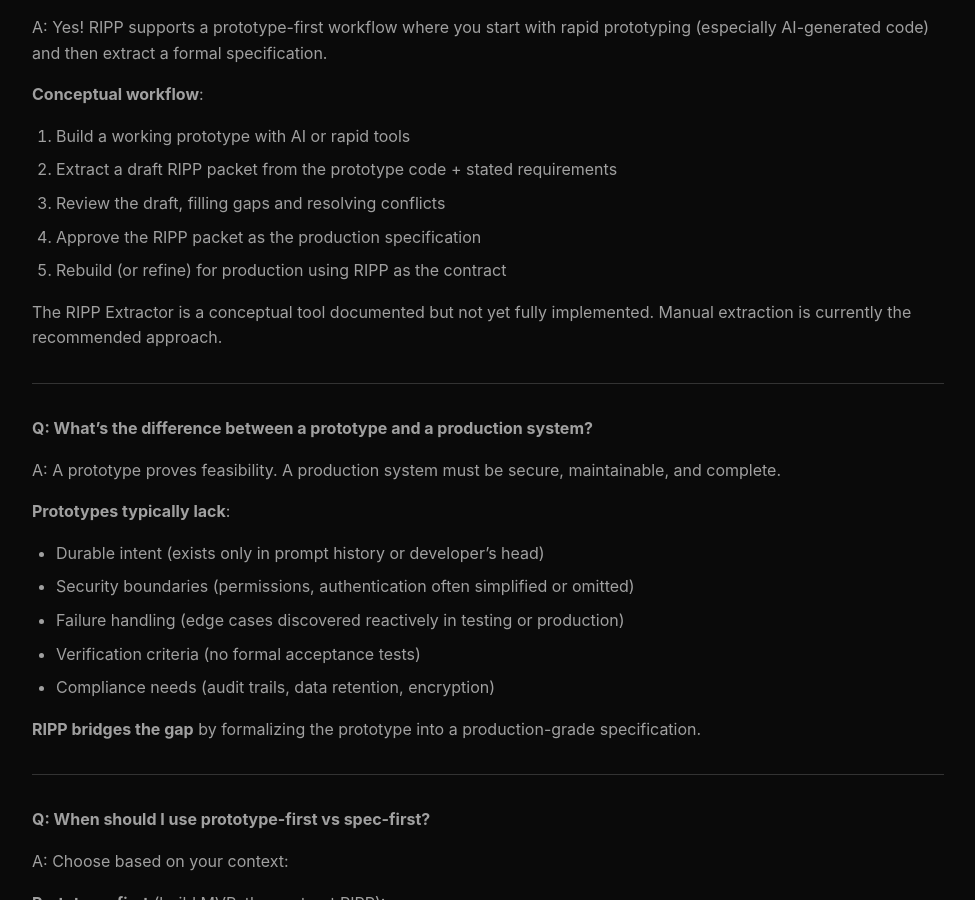
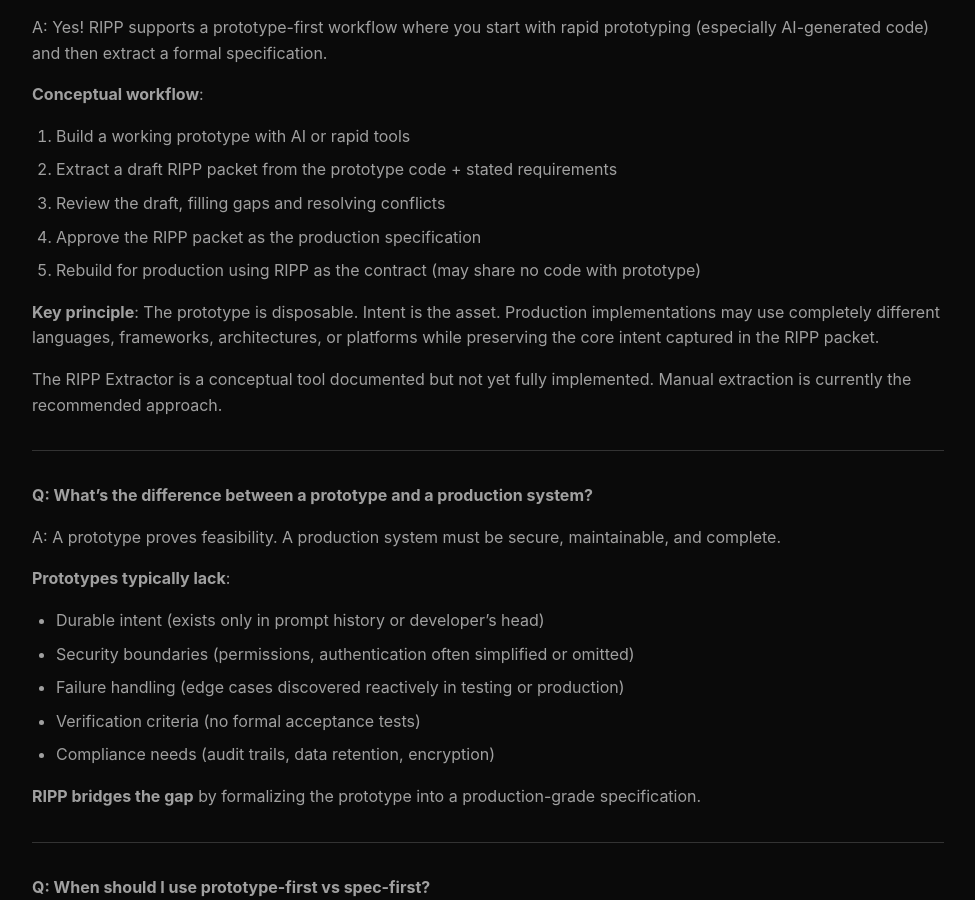
Before and after one commit to Dylan-Natter/ripp-protocol, a Jekyll site: the page built from docs/faq.md, in a window 1280 px wide and 900 px high, scrolled down 8384 px. Shown: the whole window, without its empty margins (152-1127 px from the left). Built offline with Jekyll 4.4.1, drawn with Linux system fonts in a browser that asks for light colours.

Commit message:
Add consistency updates and formatting fixes for RIPP purpose clarification
Co-authored-by: Dylan-Natter <69005338+Dylan-Natter@users.noreply.github.com>

```diff
--- a/docs/faq.md
+++ b/docs/faq.md
@@ -334,7 +334,9 @@ A: Yes! RIPP supports a prototype-first workflow where you start with rapid prot
 2. Extract a draft RIPP packet from the prototype code + stated requirements
 3. Review the draft, filling gaps and resolving conflicts
 4. Approve the RIPP packet as the production specification
-5. Rebuild (or refine) for production using RIPP as the contract
+5. Rebuild for production using RIPP as the contract (may share no code with prototype)
+
+**Key principle**: The prototype is disposable. Intent is the asset. Production implementations may use completely different languages, frameworks, architectures, or platforms while preserving the core intent captured in the RIPP packet.
 
 The RIPP Extractor is a conceptual tool documented but not yet fully implemented. Manual extraction is currently the recommended approach.
 
```
Also changed, not shown: SPEC.md (+38 -11 lines), docs/prototype-to-production.md (+16 -0 lines), README.md.
